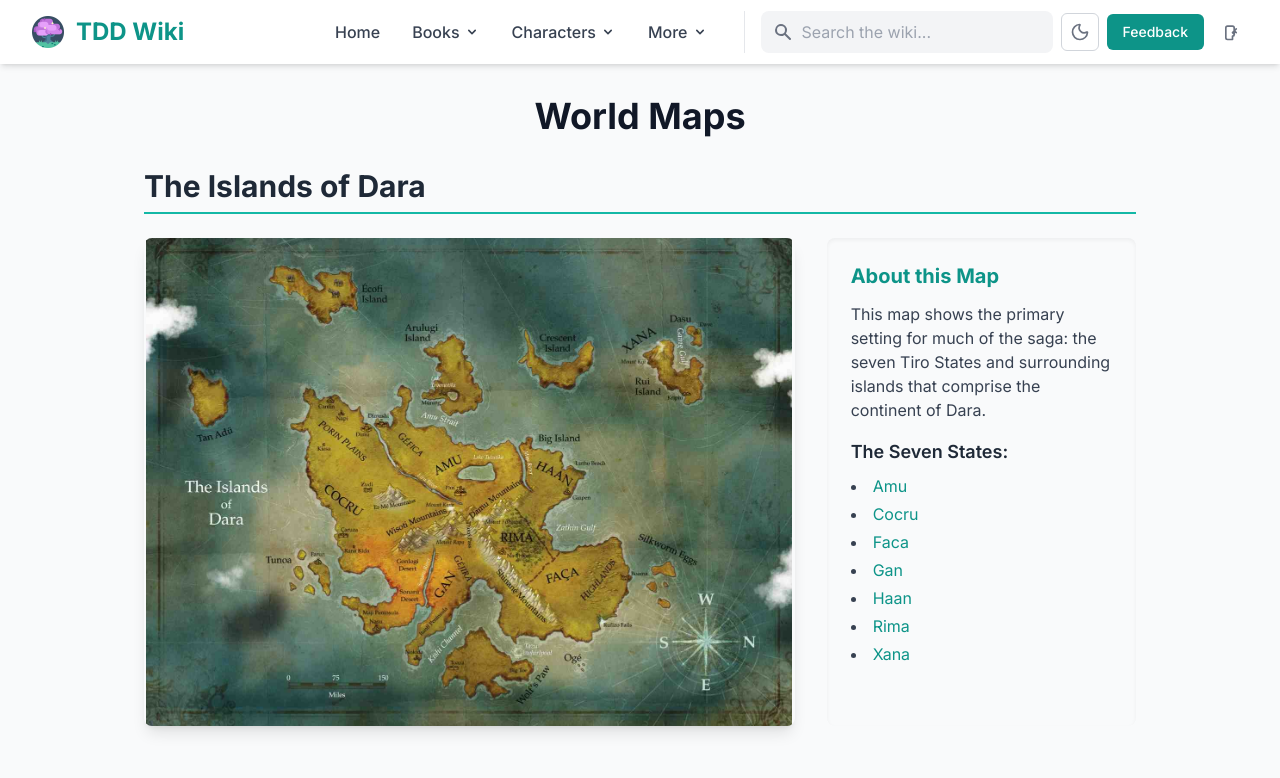
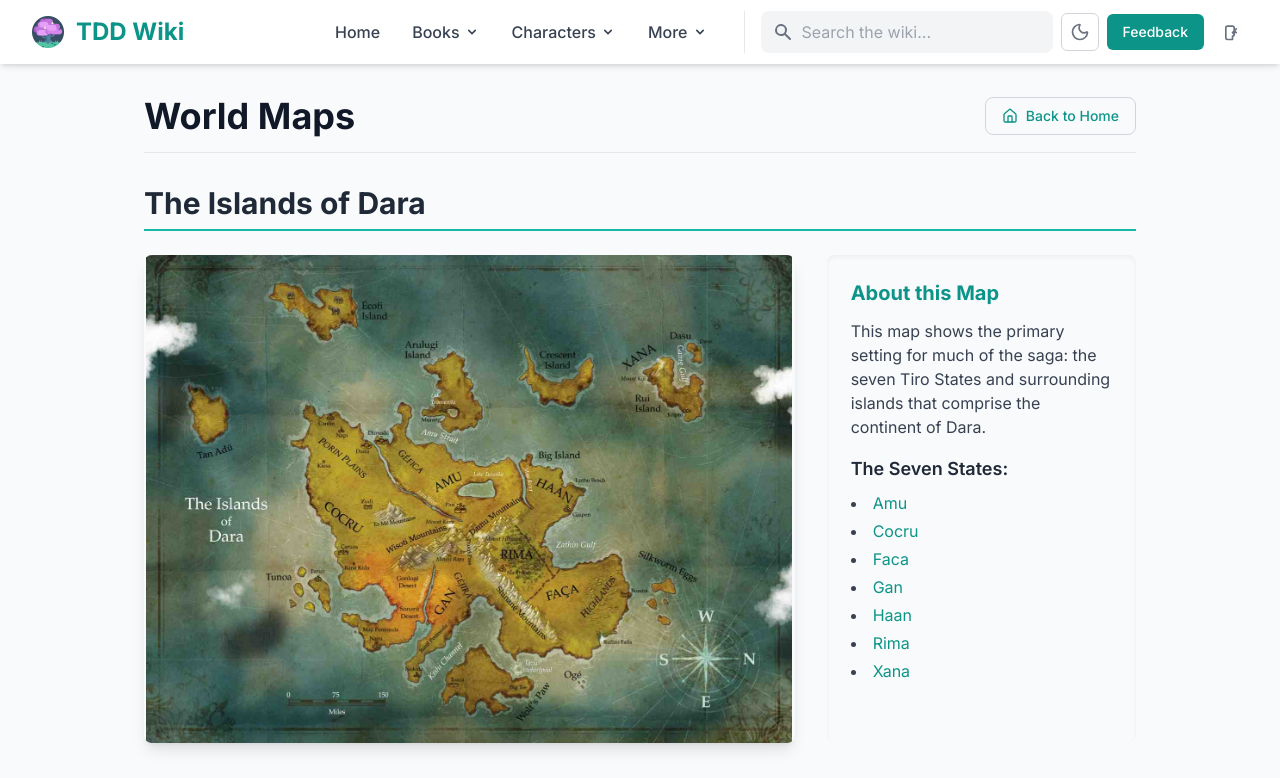
Before and after one commit to arman-101/dandelion-wiki, a Next.js app: page /maps in a window 1280 px wide. Shown: the top 778 px of the page. Built offline with nearby package versions, Linux system fonts and the light colour scheme.

Commit message:
back to home btn added

```diff
--- a/app/books/page.tsx
+++ b/app/books/page.tsx
@@ -2,6 +2,7 @@ import type { Metadata } from 'next';
 import Image from 'next/image';
 import Link from 'next/link';
 import { generatePageMetadata } from '@/app/utils/metadata';
+import BackToHomeButton from '@/app/components/ui/BackToHomeButton';
 
 export const metadata: Metadata = generatePageMetadata(
     'Books',
@@ -42,7 +43,10 @@ const books = [
 export default function BooksPage() {
     return (
         <div>
-            <h1 className="text-3xl md:text-4xl font-bold text-text-primary dark:text-text-primary mb-8 border-b pb-4">The Dandelion Dynasty Series</h1>
+            <div className="flex flex-col sm:flex-row items-start sm:items-center justify-between gap-4 mb-8 border-b pb-4">
+                <h1 className="text-3xl md:text-4xl font-bold text-text-primary dark:text-text-primary">The Dandelion Dynasty Series</h1>
+                <BackToHomeButton />
+            </div>
             <div className="grid grid-cols-1 md:grid-cols-2 lg:grid-cols-3 xl:grid-cols-4 gap-8">
                 {books.map((book) => (
                     <Link href={book.link} key={book.title} className="group bg-bg-card dark:bg-bg-card rounded-lg shadow-lg hover:shadow-2xl transition-all transform hover:-translate-y-1 overflow-hidden border border-border-primary dark:border-border-secondary">
--- a/app/characters/page.tsx
+++ b/app/characters/page.tsx
@@ -2,6 +2,7 @@ import type { Metadata } from 'next';
 import Link from 'next/link';
 import { ALL_CHARACTERS_DATA } from '../data/wiki-data'; // Import the master list
 import { generatePageMetadata } from '@/app/utils/metadata';
+import BackToHomeButton from '@/app/components/ui/BackToHomeButton';
 
 export const metadata: Metadata = generatePageMetadata(
     'Characters',
@@ -11,7 +12,10 @@ export const metadata: Metadata = generatePageMetadata(
 export default function CharactersPage() {
     return (
         <div>
-            <h1 className="text-3xl md:text-4xl font-bold text-text-primary dark:text-text-primary mb-8 border-b pb-4">Characters</h1>
+            <div className="flex flex-col sm:flex-row items-start sm:items-center justify-between gap-4 mb-8 border-b pb-4">
+                <h1 className="text-3xl md:text-4xl font-bold text-text-primary dark:text-text-primary">Characters</h1>
+                <BackToHomeButton />
+            </div>
             <div className="grid grid-cols-1 md:grid-cols-2 lg:grid-cols-3 xl:grid-cols-4 gap-8">
                 {/* Use the imported list to render the character cards */}
                 {ALL_CHARACTERS_DATA.map((char) => (
--- /dev/null
+++ b/app/components/ui/BackToHomeButton.tsx
@@ -0,0 +1,14 @@
+import Link from 'next/link';
+import { Home } from 'lucide-react';
+
+export default function BackToHomeButton() {
+    return (
+        <Link
+            href="/"
+            className="group flex items-center gap-2 px-4 py-2 text-sm font-medium text-link dark:text-link-dark hover:[color:var(--color-accent-pink)] transition-all duration-200 border border-border-primary dark:border-border-secondary rounded-lg hover:bg-bg-secondary dark:hover:bg-bg-secondary hover:border-accent-pink dark:hover:border-accent-pink hover:shadow-md transform hover:-translate-y-0.5 whitespace-nowrap"
+        >
+            <Home className="w-4 h-4 transition-transform duration-200 group-hover:scale-110" />
+            <span>Back to Home</span>
+        </Link>
+    );
+}
--- a/app/concepts/page.tsx
+++ b/app/concepts/page.tsx
@@ -3,6 +3,7 @@ import Link from 'next/link';
 // Import the new master list from your central data file
 import { ALL_CONCEPTS_DATA } from '../data/wiki-data';
 import { generatePageMetadata } from '@/app/utils/metadata';
+import BackToHomeButton from '@/app/components/ui/BackToHomeButton';
 
 export const metadata: Metadata = generatePageMetadata(
     'Concepts',
@@ -12,7 +13,10 @@ export const metadata: Metadata = generatePageMetadata(
 export default function ConceptsPage() {
     return (
         <div>
-            <h1 className="text-3xl md:text-4xl font-bold text-text-primary dark:text-text-primary mb-8 border-b pb-4">Concepts</h1>
+            <div className="flex flex-col sm:flex-row items-start sm:items-center justify-between gap-4 mb-8 border-b pb-4">
+                <h1 className="text-3xl md:text-4xl font-bold text-text-primary dark:text-text-primary">Concepts</h1>
+                <BackToHomeButton />
+            </div>
             <div className="grid grid-cols-1 md:grid-cols-2 lg:grid-cols-3 xl:grid-cols-4 gap-8">
                 {/* Use the imported ALL_CONCEPTS_DATA list to render the cards */}
                 {ALL_CONCEPTS_DATA.map((concept) => (
--- a/app/gods/page.tsx
+++ b/app/gods/page.tsx
@@ -1,6 +1,7 @@
 import type { Metadata } from 'next';
 import Link from 'next/link';
 import { generatePageMetadata } from '@/app/utils/metadata';
+import BackToHomeButton from '@/app/components/ui/BackToHomeButton';
 
 export const metadata: Metadata = generatePageMetadata(
     'Gods',
@@ -53,7 +54,10 @@ const godsData = [
 export default function GodsPage() {
     return (
         <div>
-            <h1 className="text-3xl md:text-4xl font-bold text-text-primary dark:text-text-primary mb-8 border-b pb-4">The Gods of Dara</h1>
+            <div className="flex flex-col sm:flex-row items-start sm:items-center justify-between gap-4 mb-8 border-b pb-4">
+                <h1 className="text-3xl md:text-4xl font-bold text-text-primary dark:text-text-primary">The Gods of Dara</h1>
+                <BackToHomeButton />
+            </div>
             <div className="grid grid-cols-1 md:grid-cols-2 lg:grid-cols-3 xl:grid-cols-4 gap-8">
                 {godsData.map((god) => (
                     <Link href={god.link} key={god.name} className="group bg-bg-card dark:bg-bg-card rounded-lg shadow-lg hover:shadow-2xl transition-all transform hover:-translate-y-1 overflow-hidden border border-border-primary dark:border-border-secondary">
--- a/app/maps/page.tsx
+++ b/app/maps/page.tsx
@@ -3,6 +3,7 @@ import Image from 'next/image';
 import Link from 'next/link';
 import { ALL_PLACES_DATA, PLACES_TIRO_STATES } from '../data/wiki-data';
 import { generatePageMetadata } from '@/app/utils/metadata';
+import BackToHomeButton from '@/app/components/ui/BackToHomeButton';
 
 export const metadata: Metadata = generatePageMetadata(
     'Maps',
@@ -18,7 +19,10 @@ const ukyuGondeLocations = ALL_PLACES_DATA.filter(
 export default function MapsPage() {
     return (
         <div className="max-w-5xl mx-auto px-4">
-            <h1 className="text-4xl font-bold text-center mb-8 text-text-primary dark:text-text-primary">World Maps</h1>
+            <div className="flex flex-col sm:flex-row items-start sm:items-center justify-between gap-4 mb-8 border-b pb-4">
+                <h1 className="text-3xl md:text-4xl font-bold text-text-primary dark:text-text-primary">World Maps</h1>
+                <BackToHomeButton />
+            </div>
 
             {/* Map Section for Dara */}
             <div className="mb-12">
--- a/app/places/page.tsx
+++ b/app/places/page.tsx
@@ -3,6 +3,7 @@ import Link from 'next/link';
 import { FC } from 'react';
 import { ALL_PLACES_DATA } from '../data/wiki-data'; // Import the new master data list
 import { generatePageMetadata } from '@/app/utils/metadata';
+import BackToHomeButton from '@/app/components/ui/BackToHomeButton';
 
 export const metadata: Metadata = generatePageMetadata(
     'Places',
@@ -47,6 +48,10 @@ const PlaceSection: FC<{ title: string; places: Place[]; isFirst?: boolean }> =
 export default function PlacesPage() {
     return (
         <div>
+            <div className="flex flex-col sm:flex-row items-start sm:items-center justify-between gap-4 mb-8 border-b pb-4">
+                <h1 className="text-3xl md:text-4xl font-bold text-text-primary dark:text-text-primary">Places</h1>
+                <BackToHomeButton />
+            </div>
             <PlaceSection title="The Seven States of Dara" places={placesCoreStates} isFirst={true} />
             <PlaceSection title="Major Cities & Regions" places={placesCities} />
             <PlaceSection title="Outer Islands & Archipelagos" places={placesIslands} />
```
Also changed, not shown: 1 other file (tests, documents, lock files or other folders).
